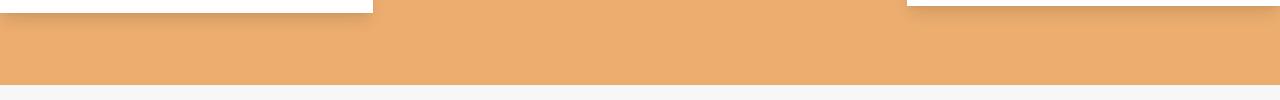
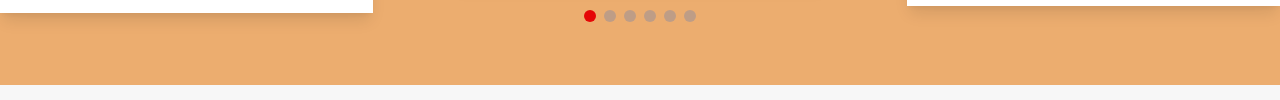
Before and after one commit to mohamedrizwan4518/techosis.pages-dev, a plain HTML site: page index.html in a window 1280 px wide. Shown: the part 1032-1132 px from the top of the page. Drawn offline with nearby package versions, Linux system fonts and the light colour scheme; a web font is replaced by a local one.

Commit message:
Update index.html

```diff
--- a/index.html
+++ b/index.html
@@ -563,7 +563,23 @@
 
     </section>
 
-
+    <script>
+        document.addEventListener("DOMContentLoaded", function() {
+            var swiper = new Swiper(".main-swiper", {
+                loop: true,
+                slidesPerView: 1,
+                spaceBetween: 30,
+                navigation: {
+                    nextEl: ".icon-arrow-right",
+                    prevEl: ".icon-arrow-left",
+                },
+                pagination: {
+                    el: ".swiper-pagination",
+                    clickable: true, // so you can click dots to navigate
+                },
+            });
+        });
+    </script>
     <!-- Features Section -->
     <section class="py-20">
         <div class="container mx-auto px-4 sm:px-6 lg:px-8">
```
